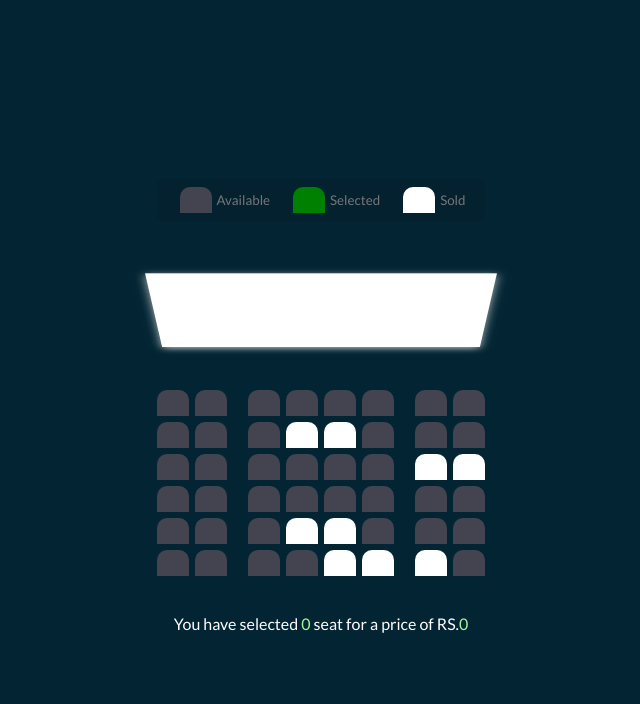
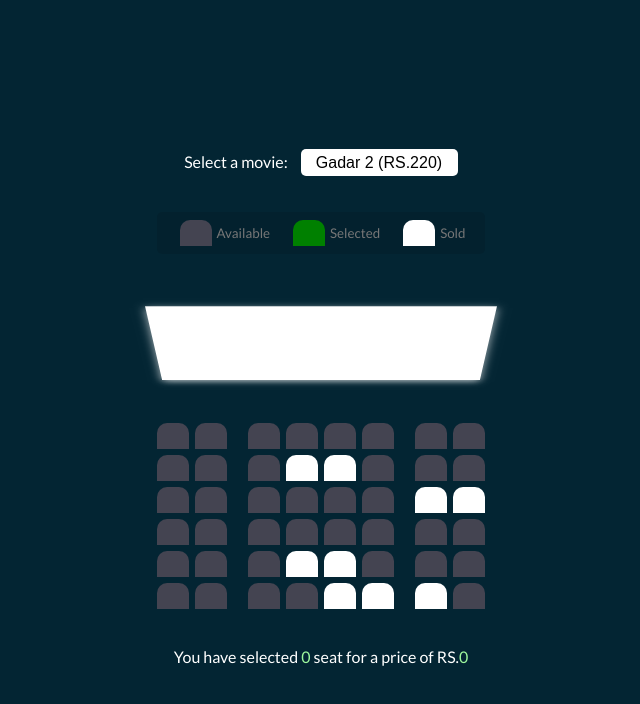
Before and after one commit to Akash1437/Ticket_Booking_System, a plain HTML site: page index.html in a window 1280 px wide. Shown: the whole page, without its empty margins (319-959 px from the left). Drawn offline with Linux system fonts and the light colour scheme.

Commit message:
Update index.html

```diff
--- a/index.html
+++ b/index.html
@@ -8,12 +8,12 @@
     <title>Movie Ticket Booking</title>
   </head>
   <body>
-    <!--Movie select option--ok>
+    <!--Movie select option-->
     <div class="movie-container">
       <label> Select a movie:</label>
       <select id="movie">
-        <option value="220">Salar(RS.220)</option>
-        <option value="200">Aquaman 2(RS.200)</option>
+        <option value="220">Gadar 2 (RS.220)</option>
+        <option value="200">OMG 2 (RS.200)</option>
         <option value="250">Jailer (RS.250)</option>
       </select>
     </div>
```
